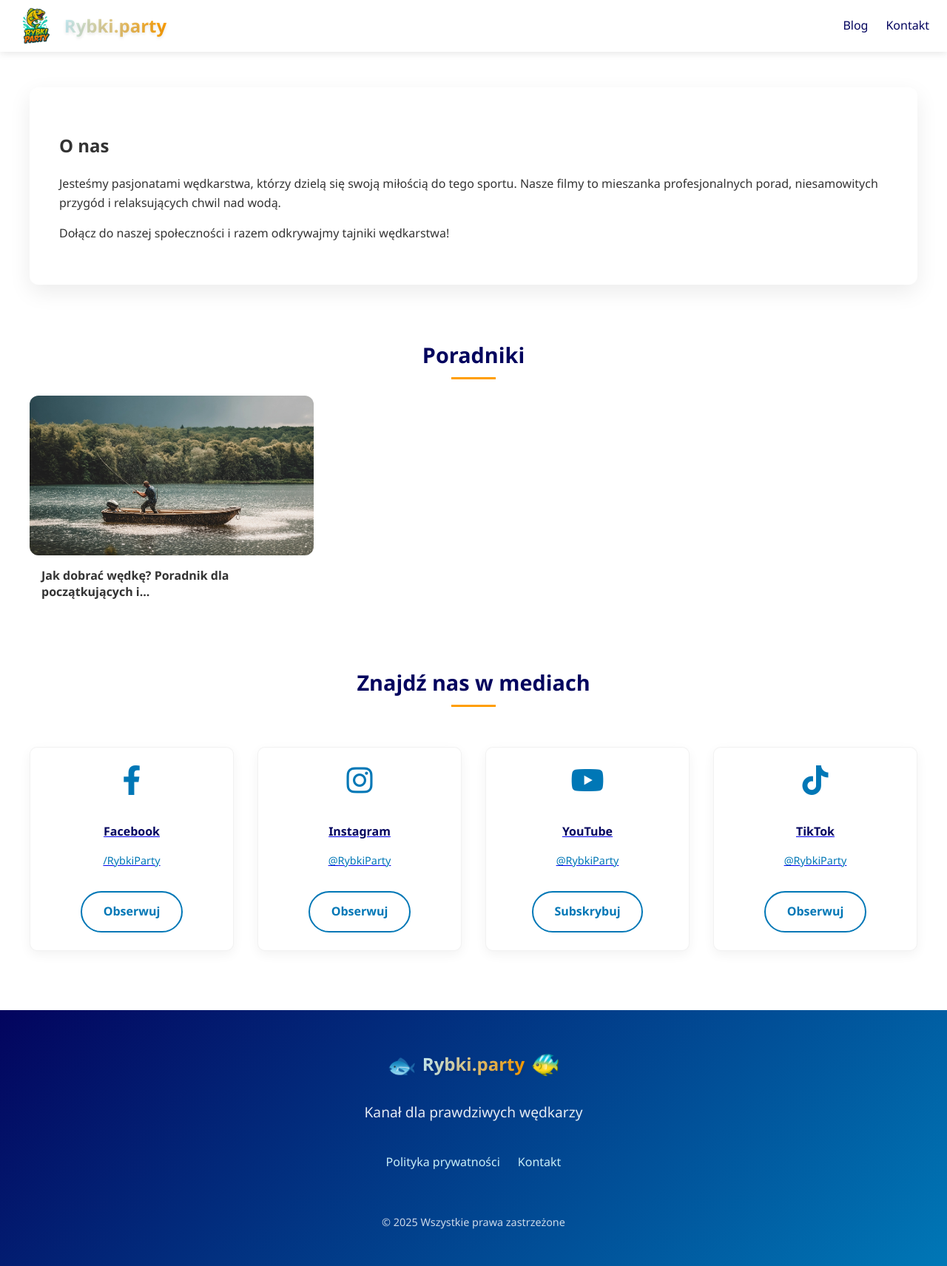
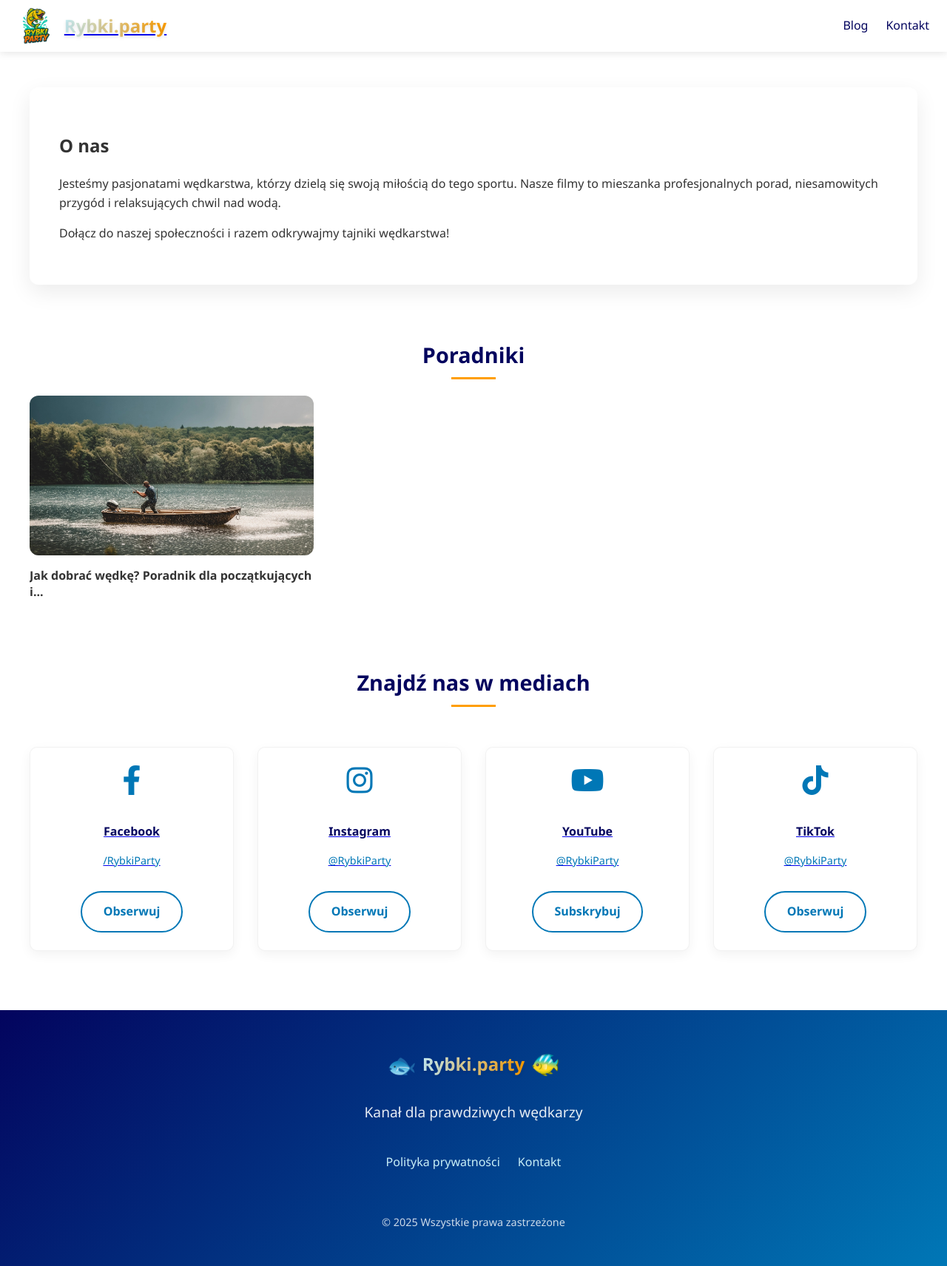
Before and after one commit to hikesilent/rybkiparty, a Jekyll site: the page built from index.md, in a window 1280 px wide. Shown: the whole page at 74% size. Built offline with Jekyll 4.4.1, drawn with Linux system fonts in a browser that asks for light colours.

Commit message:
Add files via upload

```diff
--- a/_includes/header.html
+++ b/_includes/header.html
@@ -1,10 +1,10 @@
 <header class="site-header">
     <div class="header-container">
         <!-- Logo -->
-        <div class="logo-container">
+        <a href="/" class="logo-container">
             <img src="{{ '/logo-transparent.png' | relative_url }}" alt="Rybki Party Logo" class="logo-img">
-            <a href="/" class="logo-text">Rybki.party</a>
-        </div>
+            <span class="logo-text">Rybki.party</span>
+        </a>
 
         <!-- Desktop Menu -->
         <nav class="desktop-nav">
--- a/_includes/posts-section.html
+++ b/_includes/posts-section.html
@@ -78,7 +78,7 @@
 
 .post-title {
     margin: 0;
-    padding: 1rem;
+    padding: 1rem 0px;
     font-size: 1rem;
     line-height: 1.4; /* Wysokość linii */
     height: 2.8em; /* 2 linie (1.4 x 2) */
```
